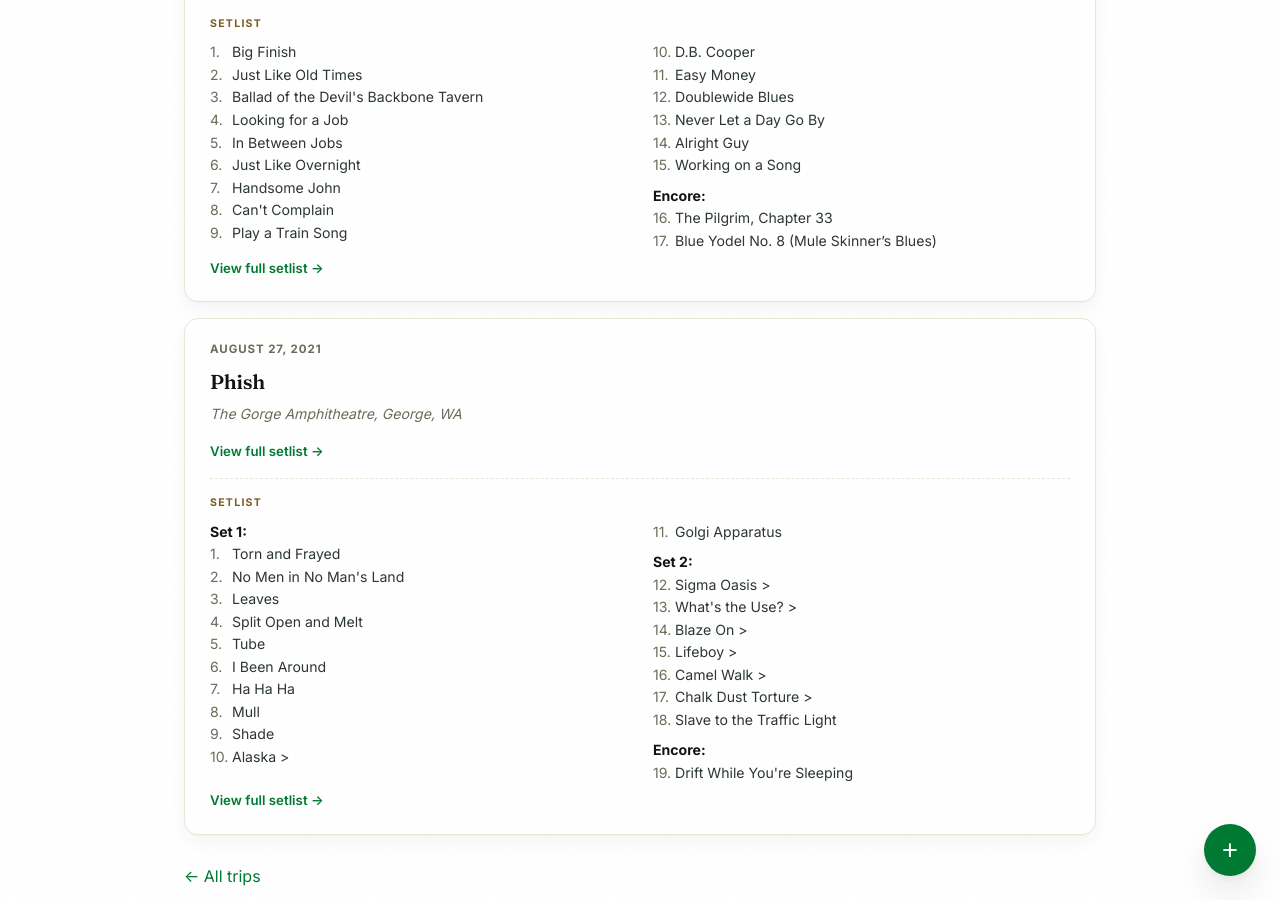
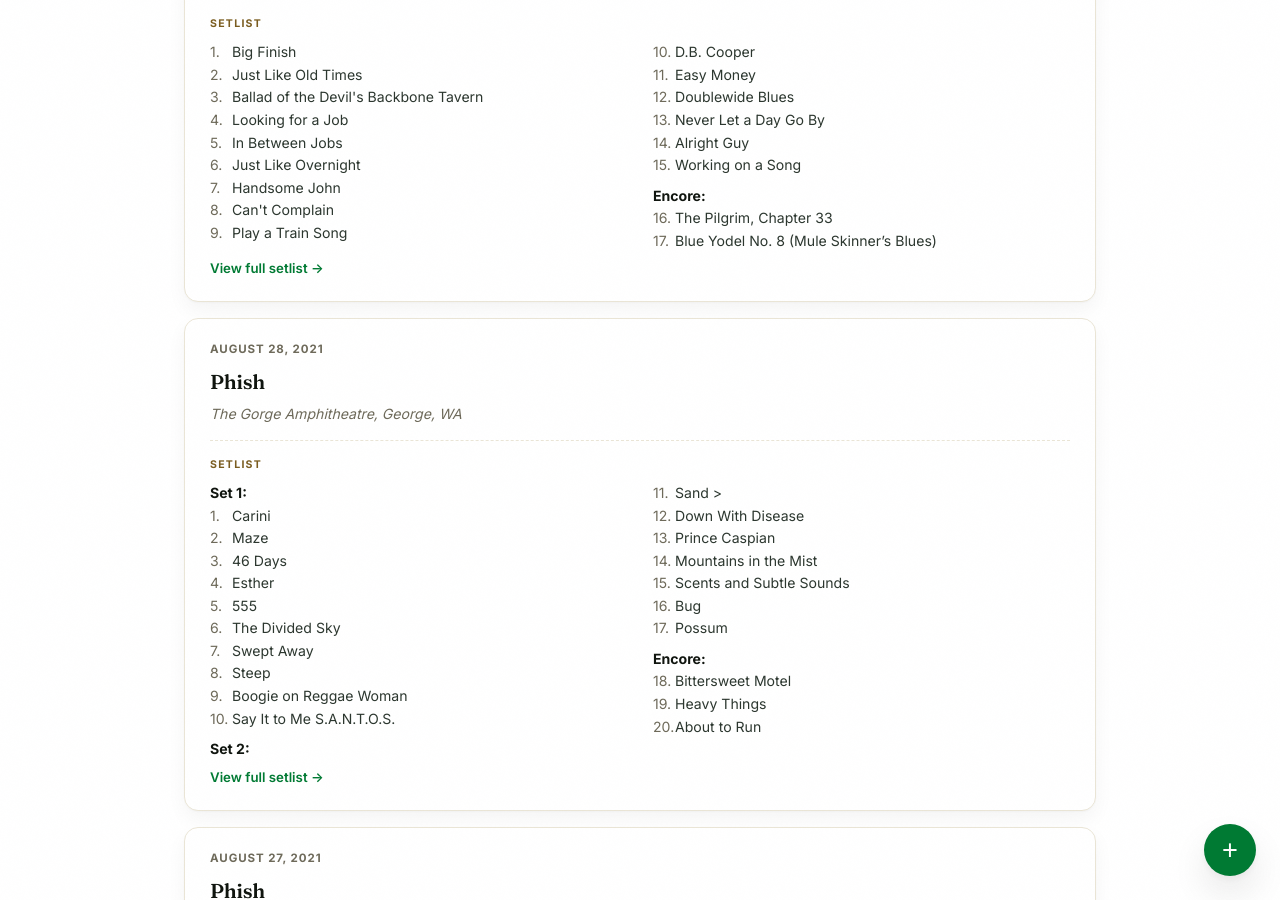
Before and after one commit to bmlanders/adventures, a Jekyll site: the page built from shows/index.html, in a window 1280 px wide and 900 px high, scrolled down 13030 px. Built offline with Jekyll 4.4.1, drawn with Linux system fonts in a browser that asks for light colours.

Commit message:
Log show: Phish on 2021-08-28

```diff
--- a/shows/index.html
+++ b/shows/index.html
@@ -868,6 +868,41 @@
   <a class="show-trip-link" href="https://www.setlist.fm/setlist/todd-snider/2022/ryman-auditorium-nashville-tn-73b04eb9.html" target="_blank" rel="noopener">View full setlist &rarr;</a>
 </div>
 
+<div class="show-entry" id="2021-08-28-phish">
+  <div class="show-date">August 28, 2021</div>
+  <h3>Phish</h3>
+  <div class="show-venue">The Gorge Amphitheatre, George, WA</div>
+  <div class="setlist">
+    <div class="setlist-lbl">Setlist</div>
+    <ol class="setlist-list">
+      <li class="setlist-set">Set 1:</li>
+      <li>Carini</li>
+      <li>Maze</li>
+      <li>46 Days</li>
+      <li>Esther</li>
+      <li>555</li>
+      <li>The Divided Sky</li>
+      <li>Swept Away</li>
+      <li>Steep</li>
+      <li>Boogie on Reggae Woman</li>
+      <li>Say It to Me S.A.N.T.O.S.</li>
+      <li class="setlist-set">Set 2:</li>
+      <li>Sand &gt;</li>
+      <li>Down With Disease</li>
+      <li>Prince Caspian</li>
+      <li>Mountains in the Mist</li>
+      <li>Scents and Subtle Sounds</li>
+      <li>Bug</li>
+      <li>Possum</li>
+      <li class="setlist-set">Encore:</li>
+      <li>Bittersweet Motel</li>
+      <li>Heavy Things</li>
+      <li>About to Run</li>
+    </ol>
+  </div>
+  <a class="show-trip-link" href="https://www.setlist.fm/setlist/phish/2021/the-gorge-amphitheatre-george-wa-138cf551.html" target="_blank" rel="noopener">View full setlist &rarr;</a>
+</div>
+
 <div class="show-entry" id="2021-08-27-phish">
   <div class="show-date">August 27, 2021</div>
   <h3>Phish</h3>
```
